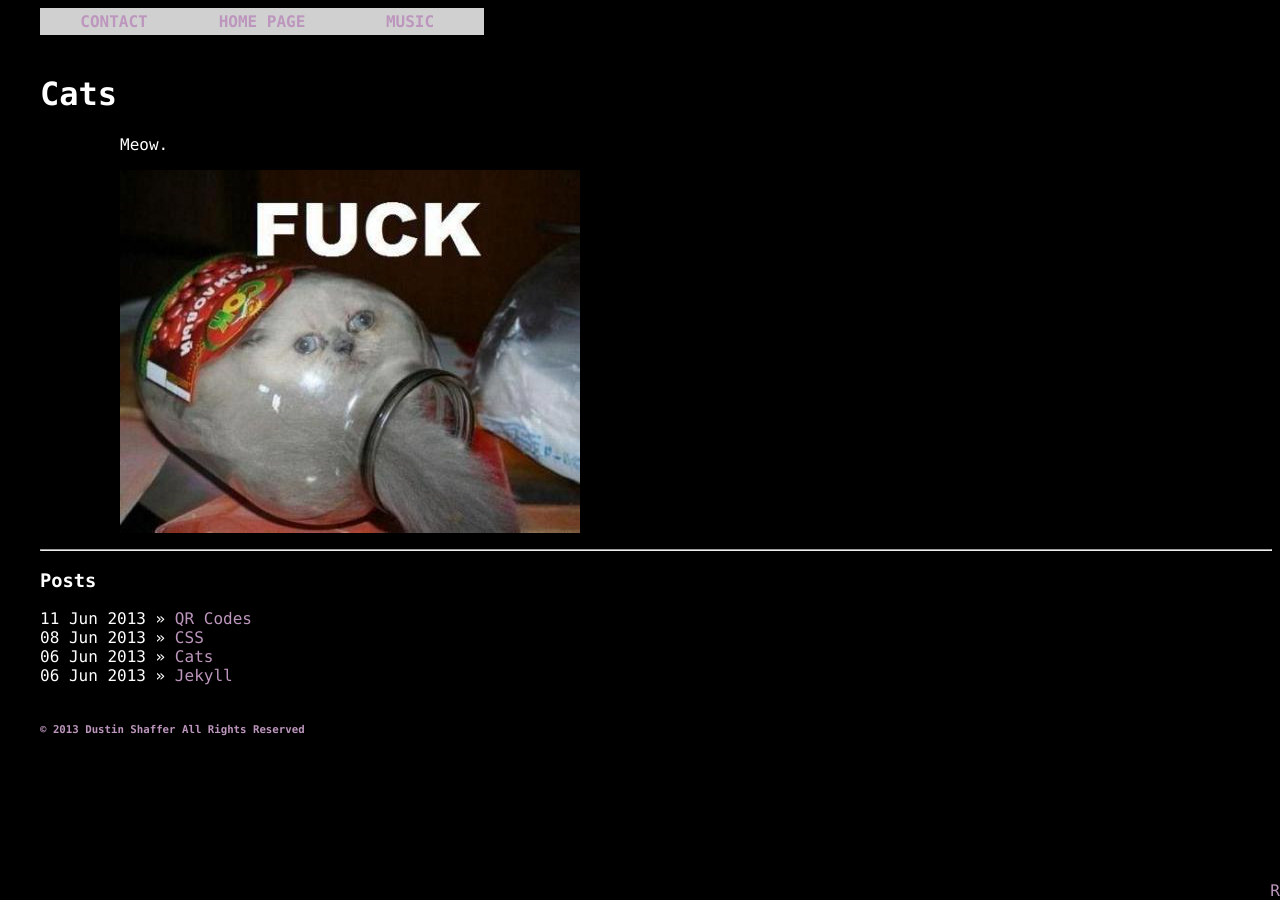
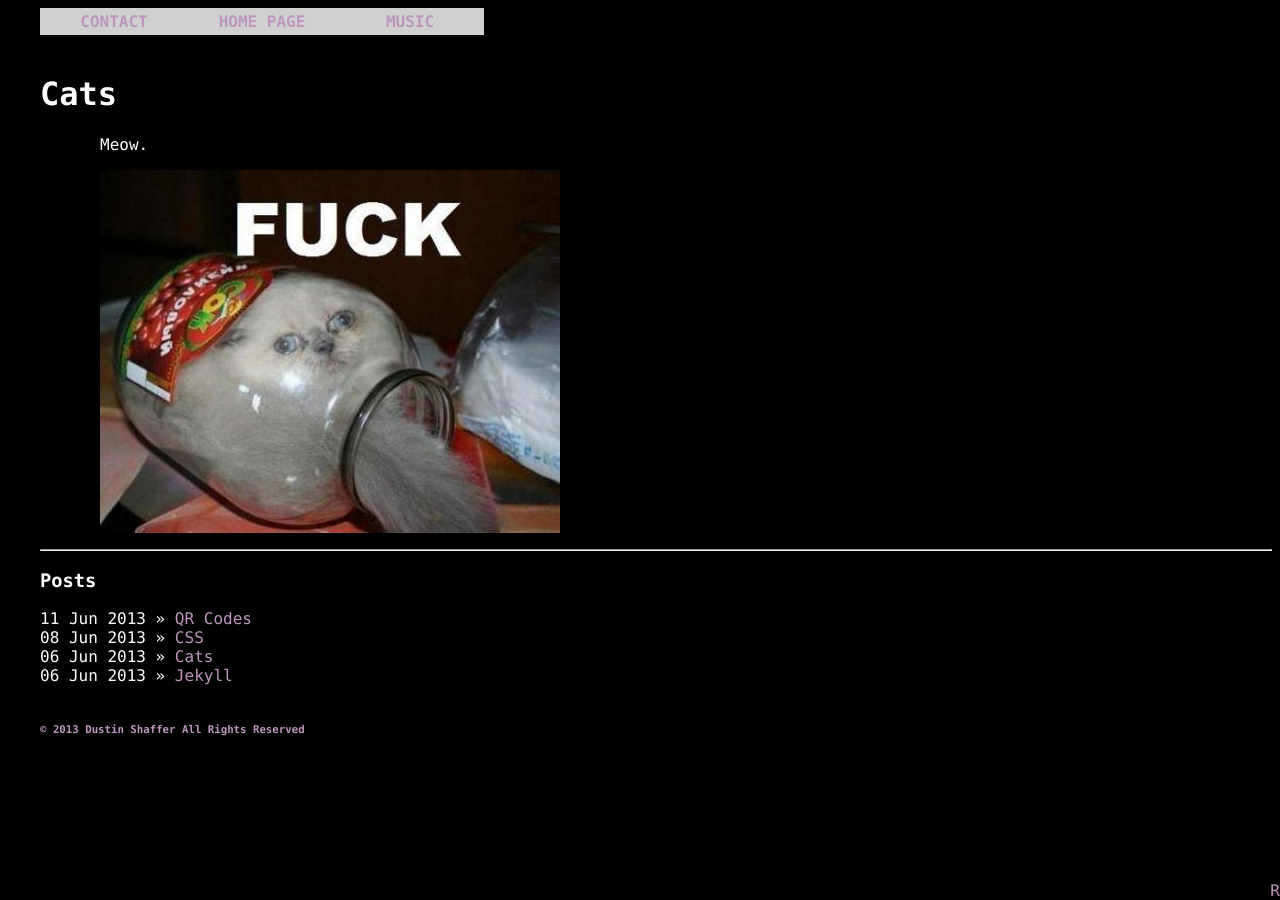
Before and after one commit to misterdustinface/misterdustinface.github.io, a Jekyll site: the page built from _posts/2013-6-6-cats.md, in a window 1280 px wide. Built offline with Jekyll 4.4.1, drawn with Linux system fonts in a browser that asks for light colours; comment, search, counter and statistics services are not loaded.

Commit message:
Update theme.css

```diff
--- a/css/theme1/theme.css
+++ b/css/theme1/theme.css
@@ -1,5 +1,5 @@
 head{font-family:"Lucida Console", Monaco, monospace; color:#ffffff; background-color:#000000; margin-left:60px;}
-p   {font-family:"Lucida Console", Monaco, monospace; color:#ffffff; background-color:#000000; margin-left:80px;}
+p   {font-family:"Lucida Console", Monaco, monospace; color:#ffffff; background-color:#000000; margin-left:60px;}
 body{font-family:"Lucida Console", Monaco, monospace; color:#ffffff; background-color:#000000; margin-left:40px;}
 
 /* List Stuff */
```
